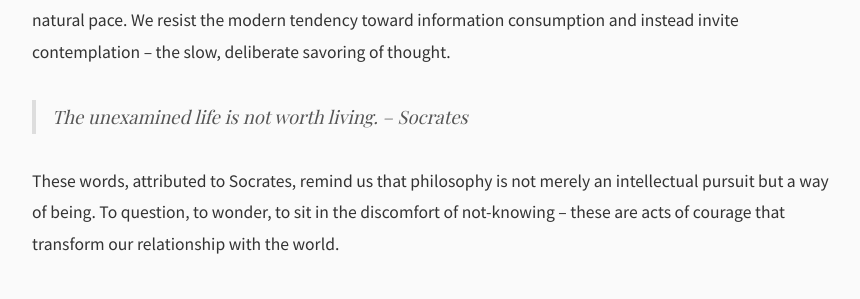
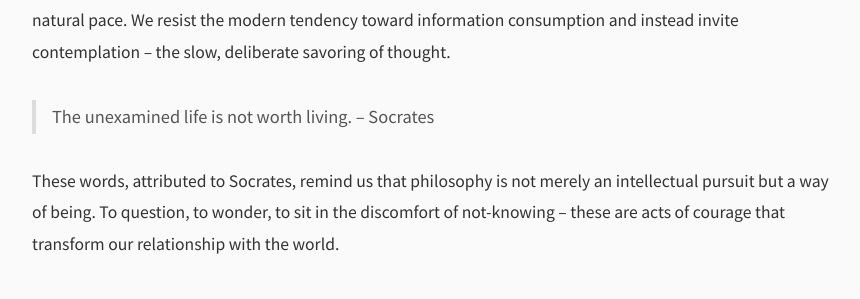
Before and after one commit to anubhavxkandpal/anubhavxkandpal.github.io, a Jekyll site: the page built from _posts/2025-08-08-welcome.md, in a window 1280 px wide. Shown: the part 626-925 px from the top of the page, without its empty margins (208-1068 px from the left). Built offline with Jekyll 4.4.1, drawn with Linux system fonts in a browser that asks for light colours; some web fonts are replaced.

Commit message:
Changed italics font

```diff
--- a/_sass/typography.scss
+++ b/_sass/typography.scss
@@ -30,8 +30,6 @@
     padding: 0 1em;
     border-left: 4px solid #ddd;
     color: #555;
-    font-style: italic;
-    font-family: 'Playfair Display', serif;
 
     p {
       font-size: 1.15em;
```
